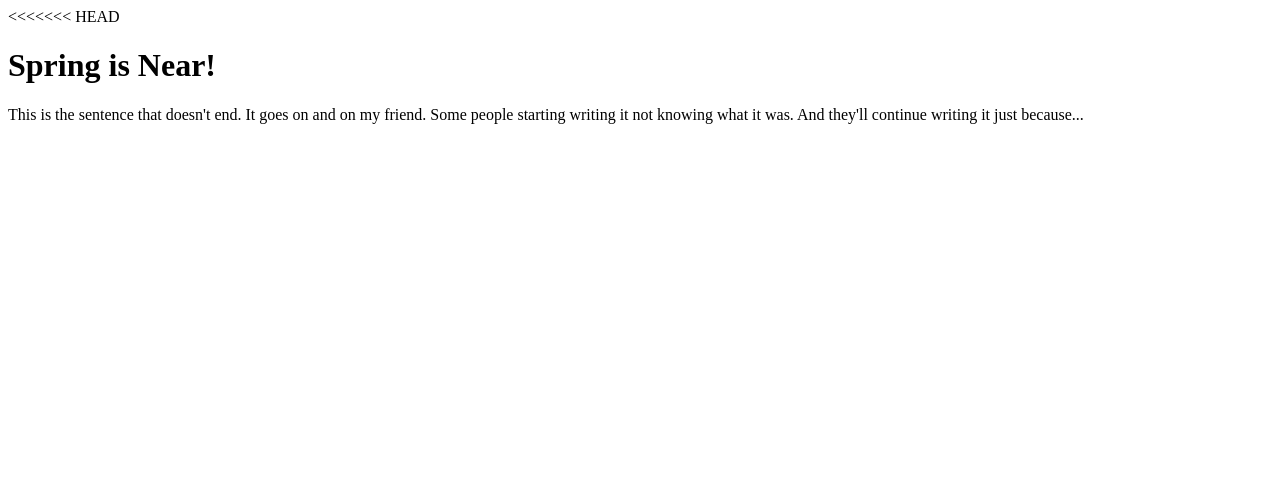
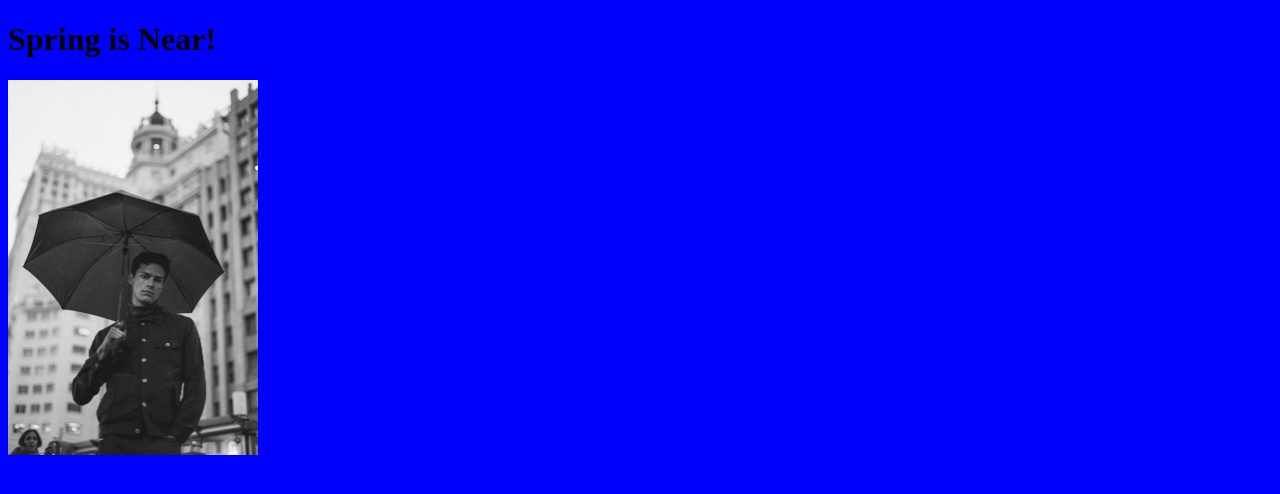
Before and after one commit to ShErWooD-ForEsd/Practice, a plain HTML site: page index.html in a window 1280 px wide. Drawn offline with Linux system fonts and the light colour scheme.

Commit message:
replaced paragraph with an image

```diff
--- a/index.html
+++ b/index.html
@@ -1,4 +1,3 @@
-<<<<<<< HEAD
 <!DOCTYPE html>
 <html lang="en">
 
@@ -10,8 +9,7 @@
 
 <body>
     <h1>Spring is Near!</h1>
-    <p>This is the sentence that doesn't end. It goes on and on my friend. Some people starting writing it not knowing
-        what it was. And they'll continue writing it just because...</p>
+    <img src="free-photo-of-black-and-white-portrait-on-urban-street.jpg" alt="" style="width:250px">
 </body>
 
 </html>
--- a/styles.css
+++ b/styles.css
@@ -1,4 +1,3 @@
-<<<<<<< HEAD
 @charset "utf-8";
 
 body {
```
Also changed, not shown: free-photo-of-black-and-white-portrait-on-urban-street.jpg (added).
